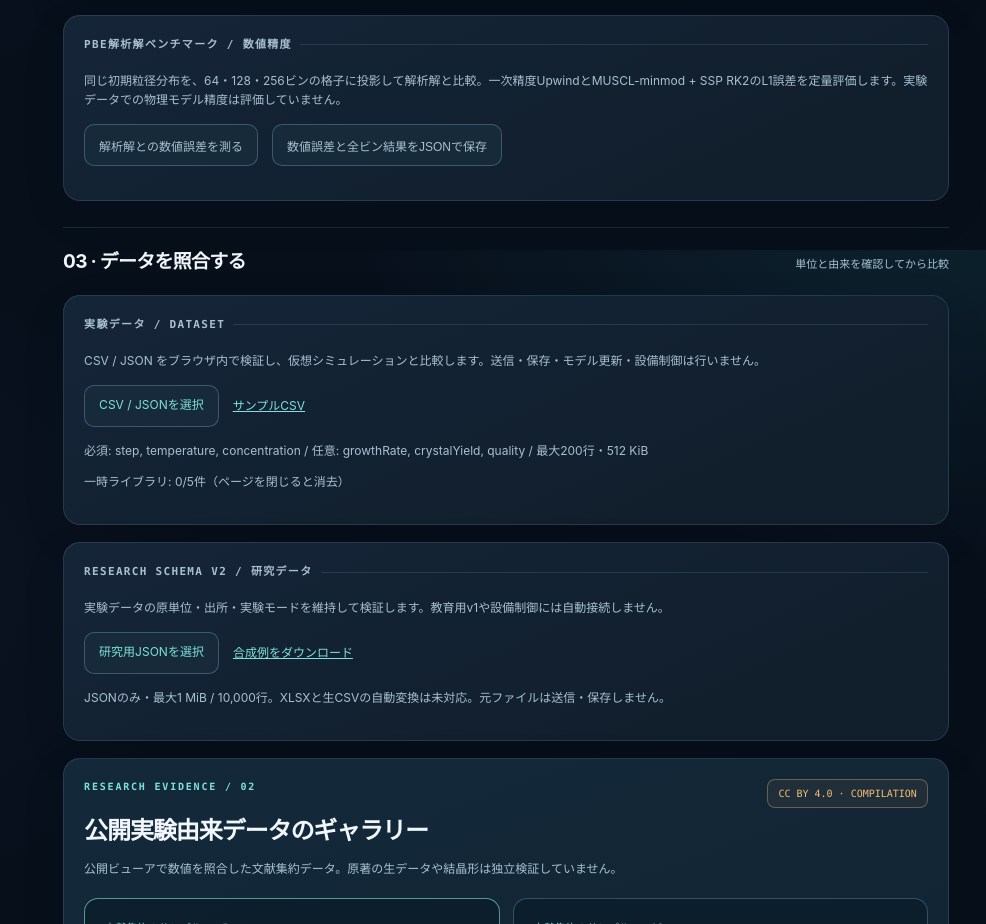
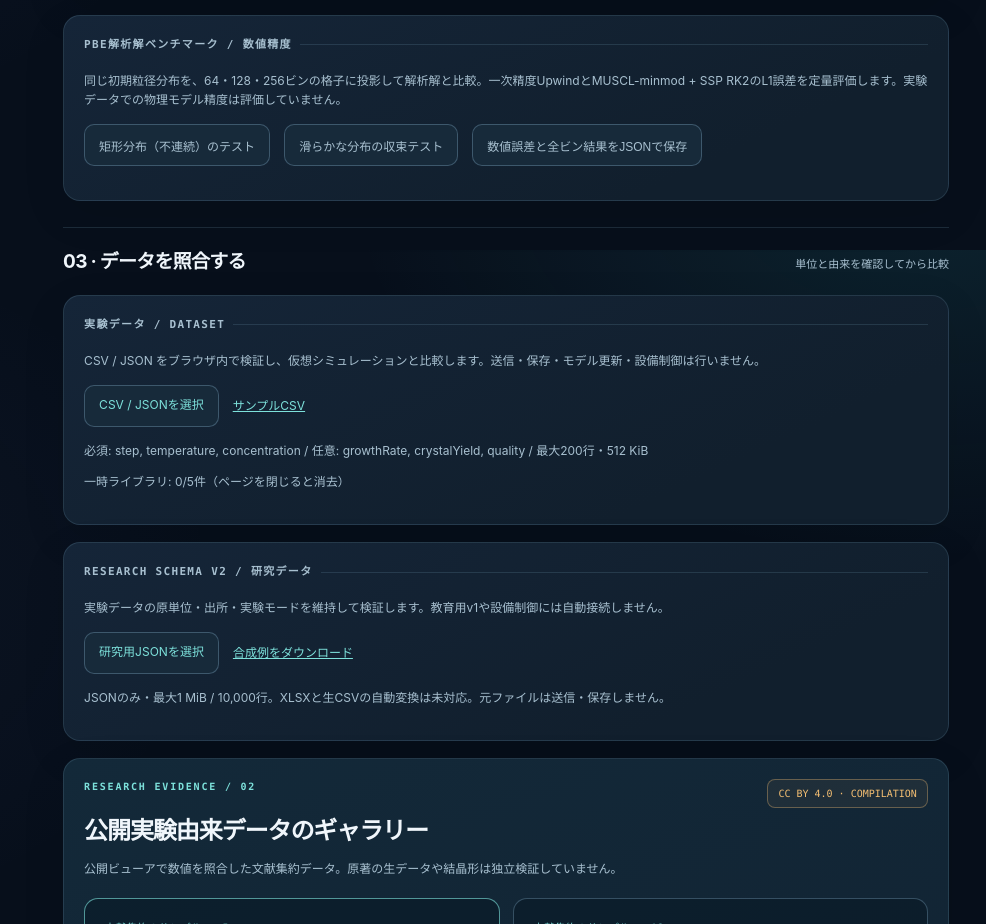
Before and after one commit to Takzin1/crystaltwinai, a Next.js app: page / in a window 1280 px wide. Shown: the part 2950-3874 px from the top of the page, without its empty margins (294-1280 px from the left). Built offline with nearby package versions, Linux system fonts and the light colour scheme.

Commit message:
ui(pbe): let researchers run discontinuous and smooth exact-solution verification separately

```diff
--- a/src/components/PbeAccuracyPanel.tsx
+++ b/src/components/PbeAccuracyPanel.tsx
@@ -8,9 +8,13 @@ export default function PbeAccuracyPanel({lang}:{lang:LanguageCode}){
   const [study,setStudy]=useState<Study|null>(null);
   const [error,setError]=useState<string|null>(null);
   const t=(ja:string,en:string)=>lang==="ja"?ja:en;
-  function run(){
+  function run(profile:"top_hat"|"smooth_sin4"){
     setError(null);
-    try{setStudy(runAnalyticPbeAccuracyStudy());}
+    try{setStudy(profile==="smooth_sin4"?
+      runAnalyticPbeAccuracyStudy({
+        initialProfile:"smooth_sin4",initialSupportUm:[15,45],
+        growthUmPerMin:0.6,timeMinutes:20,maxCourant:0.4,
+      }):runAnalyticPbeAccuracyStudy());}
     catch(e){setStudy(null);setError(e instanceof Error?e.message:"Accuracy study failed.");}
   }
   function download(){
@@ -31,8 +35,11 @@ export default function PbeAccuracyPanel({lang}:{lang:LanguageCode}){
       "Compare upwind and MUSCL-minmod/SSP RK2 against an EXACT constant-growth advection solution on identical physical particle-size supports, using 64/128/256 grid cells. This does NOT measure experimental model accuracy."
     )}</p>
     <div className="dataset-actions">
-      <button type="button" className="dataset-clear" onClick={run}>
-        {t("解析解との数値誤差を測る","Measure exact-solution numeric error")}
+      <button type="button" className="dataset-clear" onClick={()=>run("top_hat")}>
+        {t("矩形分布（不連続）のテスト","Top-hat discontinuity test")}
+      </button>
+      <button type="button" className="dataset-clear" onClick={()=>run("smooth_sin4")}>
+        {t("滑らかな分布の収束テスト","Smooth sin⁴ convergence test")}
       </button>
       <button type="button" className="dataset-clear" disabled={!study} onClick={download}>
         {t("数値誤差と全ビン結果をJSONで保存","Export full error and bin arrays")}
@@ -59,13 +66,15 @@ export default function PbeAccuracyPanel({lang}:{lang:LanguageCode}){
           <td>{(100*c.musclImprovementFraction).toFixed(1)}%</td>
         </tr>)}</tbody>
       </table></div>
-      <p className="dataset-muted">{t(
-        "解析解：初期10–20 µmの均一粒子数分布を、仮定した成長速度0.65 µm/minで20分だけ平行移動。最終分布23–33 µm、粒子数の平均粒径28 µm。CFL上限0.4、境界流出なし。",
-        "Exact test: translate a uniform 10–20 µm size-support by 0.65 µm/min for 20 min. Final support 23–33 µm, number-weighted mean 28 µm. Courant <=0.4; no outgoing boundary flux."
-      )}</p>
+      <p className="dataset-muted">{study.settings.initialProfile==="smooth_sin4"
+        ? t("滑らかなsin⁴分布：15–45 µm→27–57 µm（G=0.6 µm/min、20分）。各ビンの厳密積分と比較。CIには時間刻み0.4/0.2/0.1の独立収束結果も保存します。",
+          "Smooth sin⁴ profile: 15–45 → 27–57 µm (G=0.6 µm/min, 20 min). Each numerical bin is compared with the exact integral. CI separately records CFL 0.4/0.2/0.1 self-convergence.")
+        : t("矩形分布：10–20 µm→23–33 µm（G=0.65 µm/min、20分）。不連続な初期条件の数値拡散を検査。",
+          "Top-hat: 10–20 → 23–33 µm (G=0.65 µm/min, 20 min). Tests numerical diffusion across discontinuous edges.")
+      }</p>
       <p className="verification-caution">{t(
-        "L1誤差の低減は数値解法の検証であって、実結晶の成長速度・核発生・PBE物理の精度保証ではありません。不連続な矩形分布では漸近2次精度を証明できません。元の教育用PBEの種晶配置とも別試験です。",
-        "Reduced L1 error verifies the NUMERICAL ADVECTION SCHEME only—not real growth, nucleation or physical PBE. A discontinuous top-hat cannot certify asymptotic second-order convergence. This test is independent of the teaching PBE's first-bin seeds."
+        "L1誤差と経験的な収束次数は、仮定した数値移流方程式の検証に限ります。実測の結晶成長速度・核発生・工業装置の予測精度ではありません。単一条件の収束は一般的な2次精度の証明ではありません。",
+        "These L1 errors and empirical convergence rates verify only the mathematical advection scheme. They do NOT establish measured crystal growth, nucleation kinetics, industrial predictions or a general second-order accuracy certificate."
       )}</p>
     </div>}
   </section>;
```
